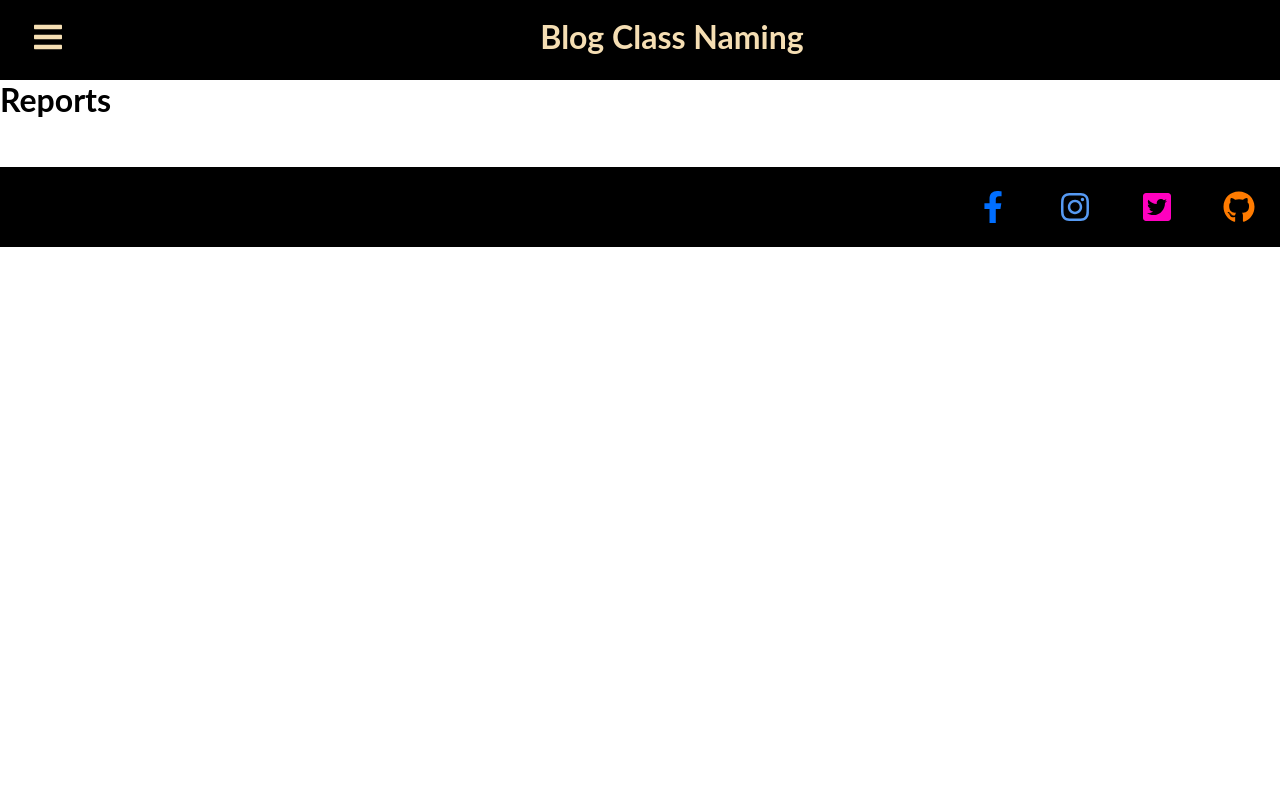
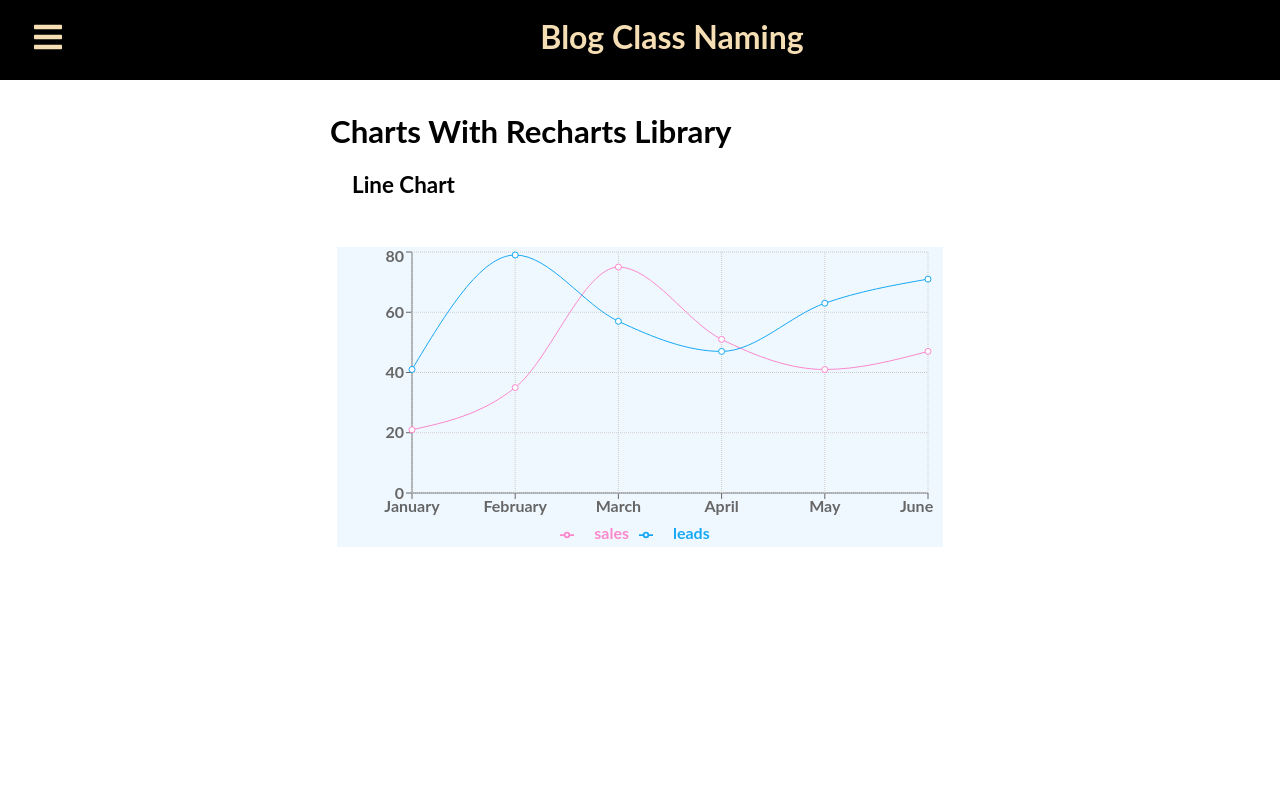
Before and after one commit to sinde530/crong, a React (Create React App) app: page /reports in a window 1280 px wide. Shown: the top 800 px of the page. Built offline with nearby package versions, Linux system fonts and the light colour scheme.

Commit message:
chart create

```diff
--- a/package.json
+++ b/package.json
@@ -14,6 +14,7 @@
     "react-icons": "^4.2.0",
     "react-router-dom": "^5.2.1",
     "react-scripts": "4.0.3",
+    "recharts": "^2.1.2",
     "web-vitals": "^1.1.2"
   },
   "scripts": {
--- a/src/App.css
+++ b/src/App.css
@@ -1,7 +1,8 @@
 head,body{
   width: 100%;
-  height: 100%;
-  padding: 0 auto;
+  height: 100vh;
+  padding: 0;
+  margin: 0;
 }
 
 * {
@@ -11,94 +12,17 @@ head,body{
   font-family: 'Lato', sans-serif;
 }
 
-.listall{
-  width: 100%;
-  max-width: 1200px;
-  height: calc(100% - 30px);
-  position: relative;
-  display: block;
-  margin: 0 auto;
-  align-items: center;
-  z-index: 1;
-}
-
-.list-box{
-  margin: 16px 16px;
-  padding: 16px 16px;
-  border: 1px solid #000;
-}
-
-.title{
-  align-items: center;
-  display: flex;
-  padding-right: 2rem;
-}
-
-.title-hd{
-  padding: 0;
-  font-size: 24px;
-  margin: 0 auto;
-  padding-bottom: 0.5rem;
-  padding-top: 0.5rem;
-}
-
-.title-data{
-  padding-right: 1rem;
-  font-size: 16px;
-  font-weight: 500;
-}
-
-.title-text{
-  position:relative;
-  font-weight: 700;
-  text-transform: uppercase;
-  padding: 4px 8px;
-  background-color: rgba(32,35,42,.1);
-}
-
-.title-content{
-  width: 90%;
-  display: -webkit-box;
-  -webkit-box-orient: vertical;
-  overflow: hidden;
-  text-overflow: ellipsis;
-  -webkit-line-clamp: 3;
-  font-weight: 500;
-  font-size: 18px;
-}
-
-.good-btn{
-  cursor: pointer;
-  overflow: hidden;
-}
-
-.home, .reports, .products {
-  display: flex;
-  height: 90vh;
-  align-items: center;
-  justify-content: center;
-  font-size: 3rem;
-}
 
 @media screen and (max-width:480px) {
-  .title-content{
-    font-size: 1rem;
-  }
-  .title-text{
-    font-size: 0.5rem;
-  }
+
 }
 
 @media screen and (max-width:"768px") {
-  .title-content{
-    font-size: 5rem;
-  }
+
 }
 
 @media screen and (max-width:"1024px") {
-  .title-content{
-    font-size: 2rem;
-  }
+
 }
 
 @media screen and (max-width:"1200px") {
--- a/src/Components/Main.js
+++ b/src/Components/Main.js
@@ -1,5 +1,5 @@
 import React, { useState } from 'react';
-import '../App.css';
+import '../Styles/main.css';
 
 function Main() {
     var currentDate = ("08/26/2021");
--- /dev/null
+++ b/src/Components/Recharts/Recharts.jsx
@@ -0,0 +1,43 @@
+import React from 'react';
+import { ResponsiveContainer, LineChart, Line, BarChart, Bar, CartesianGrid, XAxis, YAxis, Tooltip, Legend } from 'recharts';
+import '../Recharts/rechart.css';
+
+
+const data = [
+    { label: 'January', sales: 21, leads: 41 },
+    { label: 'February', sales: 35, leads: 79 },
+    { label: 'March', sales: 75, leads: 57 },
+    { label: 'April', sales: 51, leads: 47 },
+    { label: 'May', sales: 41, leads: 63 },
+    { label: 'June', sales: 47, leads: 71 }
+];
+
+function Recharts() {
+    return (
+        <div className="rc-container">
+            <div className="rc-title">
+                <h2> Charts With Recharts Library </h2>
+            </div>
+
+            <div className="chart-container">
+                <h3 className="chart-title">Line Chart</h3>
+                <div className="chart-content">
+                    <ResponsiveContainer width ="100%" height={300}>
+                        <LineChart data={data}>
+                            <Tooltip />
+                            <XAxis dataKey="label"/>
+                            <YAxis/>
+                            <CartesianGrid stroke="#ccc" strokeDasharray="1 1"/>
+                            <Legend/>
+                            <Line type="monotone" dataKey="sales" stroke="#Fb88cc" />
+                            <Line type="monotone" dataKey="leads" stroke="#17A8f5" />
+                        </LineChart>
+                    </ResponsiveContainer>
+                </div>
+            </div>
+
+        </div>
+    );
+}
+
+export default Recharts;
--- /dev/null
+++ b/src/Components/Recharts/rechart.css
@@ -0,0 +1,35 @@
+.rc-container{
+    max-width: 1400px;
+    width: 50%;
+    min-height: 100%;
+    height: 100vh;
+    position: relative;
+    margin: 0 auto;
+}
+
+.rc-title{
+    font-size: 1.3rem;
+    padding: 5px 10px;
+    padding-top: 2rem;
+}
+
+.chart-container{
+    font-size: 1rem;
+    font-weight: 700;
+    padding: 16px 16px;
+    position: relative;
+}
+
+.chart-title{
+    font-size: 1.4rem;
+    padding-left: 1rem;
+    padding-bottom: 3rem;
+}
+
+.chart-content{
+    background-color: aliceblue;
+    border: 1px solid #fff;
+    width: 100%;
+    height: 100%;
+    padding: 0px 10px;
+}
--- a/src/Pages/Messages.js
+++ b/src/Pages/Messages.js
@@ -1,4 +1,5 @@
 import React, { Component } from 'react';
+import '../App.css';
 
 class Messages extends Component {
     render() {
--- a/src/Pages/Reports.js
+++ b/src/Pages/Reports.js
@@ -1,10 +1,11 @@
 import React, { Component } from 'react';
 import Main from '../Components/Main';
+import Recharts from '../Components/Recharts/Recharts';
 
 class Reports extends Component {
     render() {
         return (
-            <h1>Reports</h1>
+            <Recharts/>
         );
     }
 }
--- a/src/Styles/footer.css
+++ b/src/Styles/footer.css
@@ -1,9 +1,12 @@
 .footer{
     width: 100%;
-    height: 5rem;
     background-color: black;
-    position: relative;
-    bottom: 0;
+    position: absolute;
+    /* bottom: 0; */
+    left: 0;
+    padding: 16px 16px;
+    margin: 0px auto;
+    text-align: center;
     color: white;
     z-index: 1;
     margin-top: 3rem;
--- /dev/null
+++ b/src/Styles/main.css
@@ -0,0 +1,94 @@
+.listall{
+    width: 100%;
+    max-width: 1200px;
+    min-height: 100%;
+    height: calc(100% - 30px);
+    position: relative;
+    display: block;
+    margin: 0 auto;
+    align-items: center;
+    z-index: 1;
+  }
+
+  .list-box{
+    margin: 16px 16px;
+    padding: 16px 16px;
+    border: 1px solid #000;
+  }
+
+  .title{
+    align-items: center;
+    display: flex;
+    padding-right: 2rem;
+  }
+
+  .title-hd{
+    padding: 0;
+    font-size: 24px;
+    margin: 0 auto;
+    padding-bottom: 0.5rem;
+    padding-top: 0.5rem;
+  }
+
+  .title-data{
+    padding-right: 1rem;
+    font-size: 16px;
+    font-weight: 500;
+  }
+
+  .title-text{
+    position:relative;
+    font-weight: 700;
+    text-transform: uppercase;
+    padding: 4px 8px;
+    background-color: rgba(32,35,42,.1);
+  }
+
+  .title-content{
+    width: 90%;
+    display: -webkit-box;
+    -webkit-box-orient: vertical;
+    overflow: hidden;
+    text-overflow: ellipsis;
+    -webkit-line-clamp: 3;
+    font-weight: 500;
+    font-size: 18px;
+  }
+
+  .good-btn{
+    cursor: pointer;
+    overflow: hidden;
+  }
+
+  .home, .reports, .products {
+    display: flex;
+    height: 90vh;
+    align-items: center;
+    justify-content: center;
+    font-size: 3rem;
+  }
+
+  @media screen and (max-width:480px) {
+    .title-content{
+      font-size: 1rem;
+    }
+    .title-text{
+      font-size: 0.5rem;
+    }
+  }
+
+  @media screen and (max-width:"768px") {
+    .title-content{
+      font-size: 5rem;
+    }
+  }
+
+  @media screen and (max-width:"1024px") {
+    .title-content{
+      font-size: 2rem;
+    }
+  }
+
+  @media screen and (max-width:"1200px") {
+
+  }
```
Also changed, not shown: 1 other file (tests, documents, lock files or other folders).
